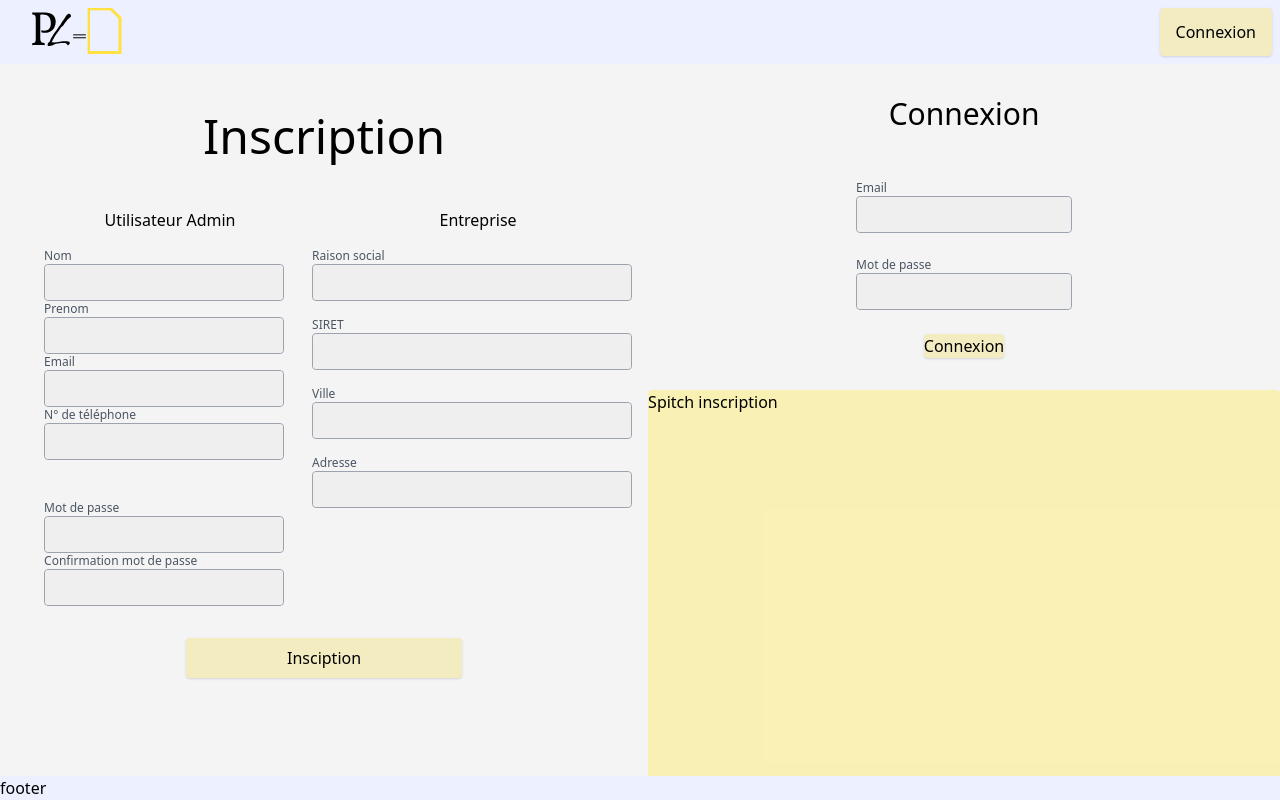
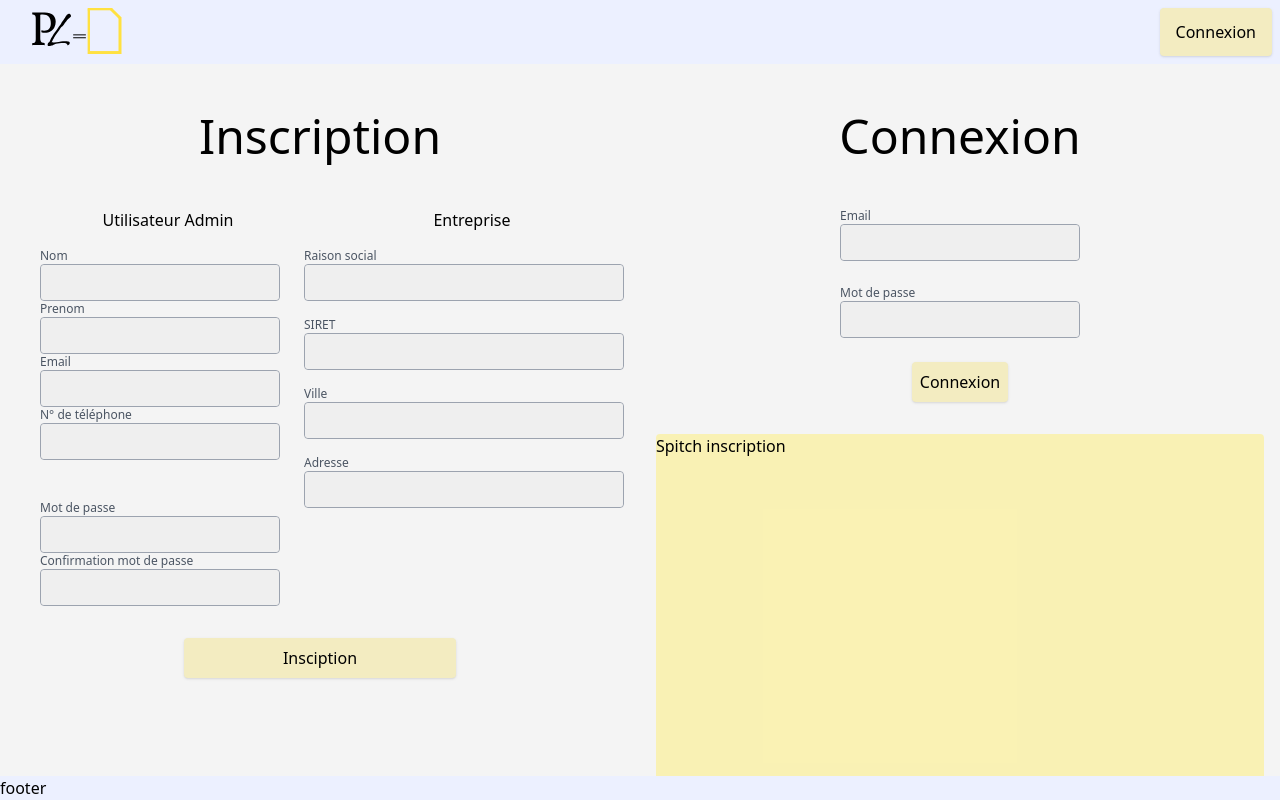
Before and after one commit to B3-PaperLess/frontend, a Vue app: page /connexion in a window 1280 px wide. Shown: the top 800 px of the page. Built offline with nearby package versions, Linux system fonts and the light colour scheme; no server answers.

Commit message:
fix: connexion page style

```diff
--- a/src/pages/connexion/index.vue
+++ b/src/pages/connexion/index.vue
@@ -64,15 +64,16 @@
     </modal-default>
   </div>
 
-  <div class="w-full">
+  <div class="w-full p-4">
     <div>
-      <div class="text-center text-3xl">
+      <div class="text-center text-5xl">
         Connexion
       </div>
+
       <div class="flex items-center mt-12 flex-col gap-y-6">
-        <text-field :width="16" label="Email" v-model="user.email"></text-field>
-        <text-field :width="16" label="Mot de passe" v-model="user.password"></text-field>
-        <button-default @click="connexion"> Connexion</button-default>
+        <text-field class="w-60" label="Email" v-model="user.email"></text-field>
+        <text-field class="w-60" label="Mot de passe" v-model="user.password"></text-field>
+        <button-default class="p-2" @click="connexion"> Connexion</button-default>
       </div>
     </div>
 
```
